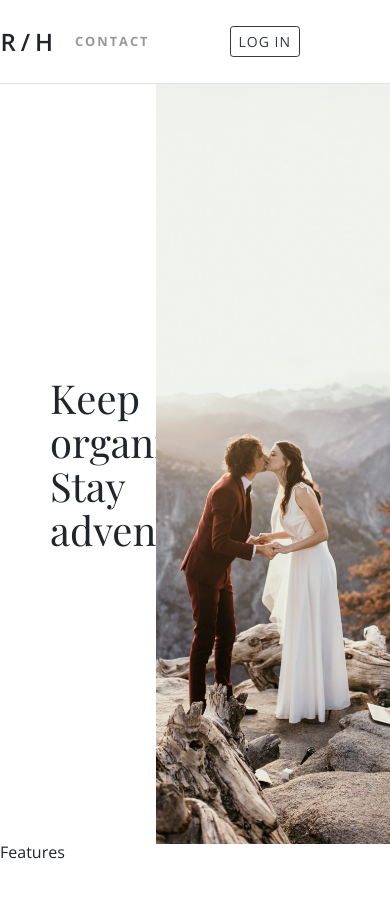
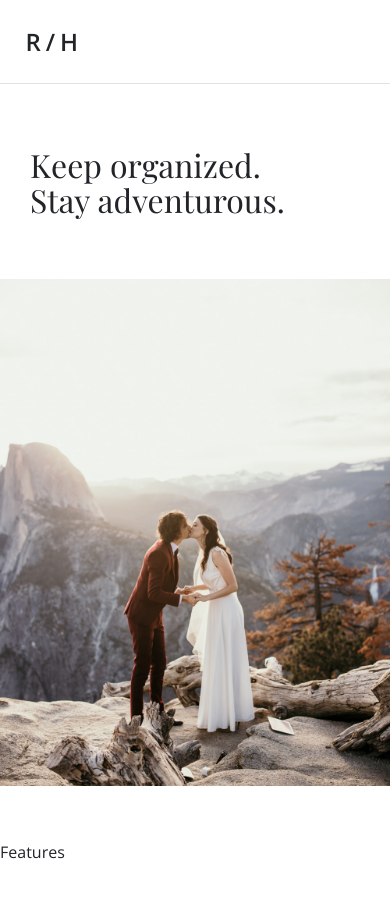
Before and after one commit to looking-fox/ecrm, a React (Create React App) app: page / in a window 390 px wide. Shown: the top 898 px of the page. Built offline with nearby package versions, Linux system fonts and the light colour scheme.

Commit message:
Adjustments for responsibe design.

```diff
--- a/src/components/Home/Home.css
+++ b/src/components/Home/Home.css
@@ -89,3 +89,31 @@ nav button {
     justify-self: flex-end;
     object-fit: cover;
 }
+
+
+@media (max-width: 576px) {
+    nav {
+        display: none;
+    }
+    .logo{
+        margin-left: 50px;
+    }
+    .app {
+        grid-template-columns: 1;
+    }
+    .body {
+        grid-template-columns: 100vw;
+        grid-template-rows: 50vw 50vw;
+    }
+    .introtext{
+        font-size: 2em;
+        margin-left: -20px;
+    }
+    .mainimage{
+        grid-row: 2;
+        grid-column: 1;
+        width: 100vw;
+        height: 60vh;
+    }
+
+ }
```
